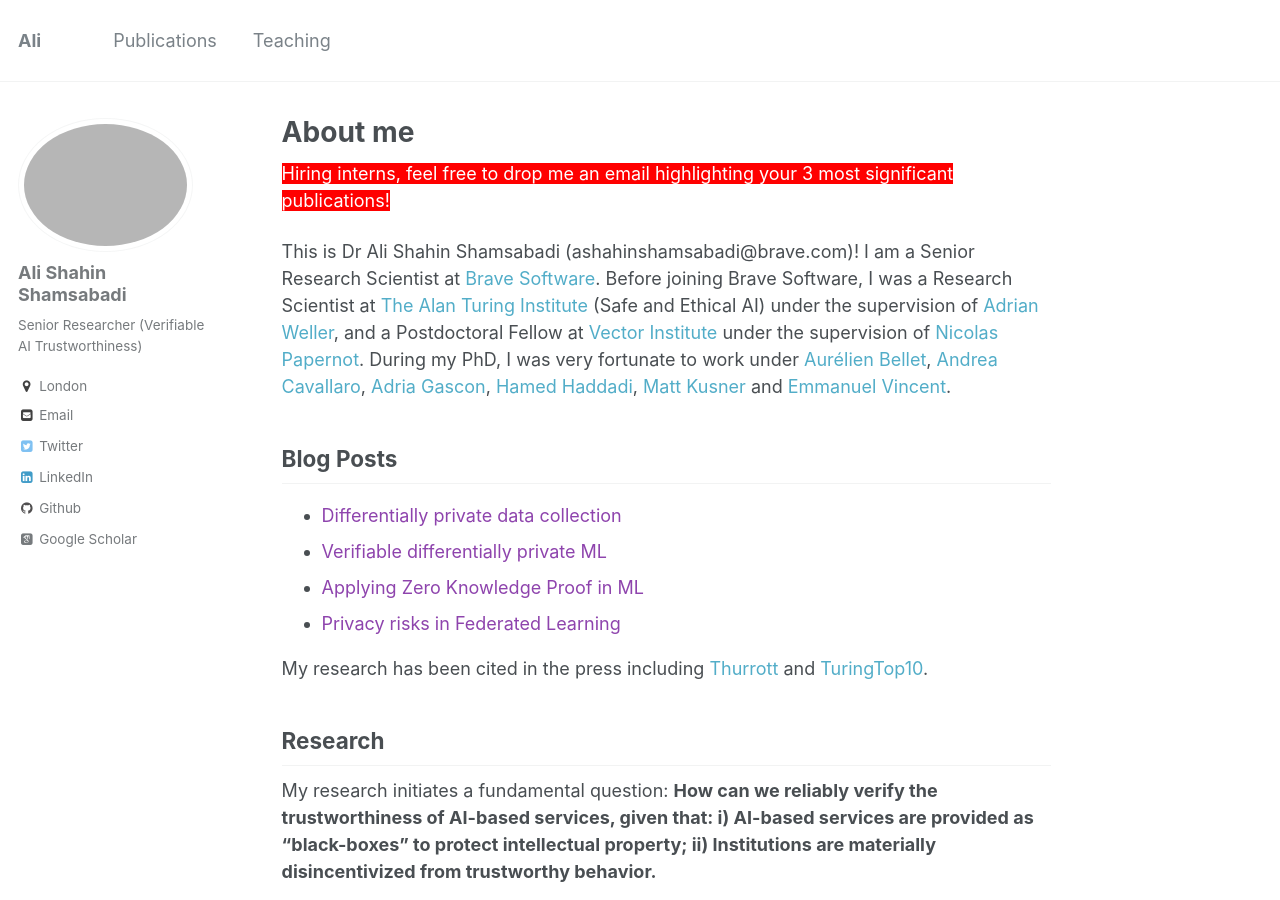
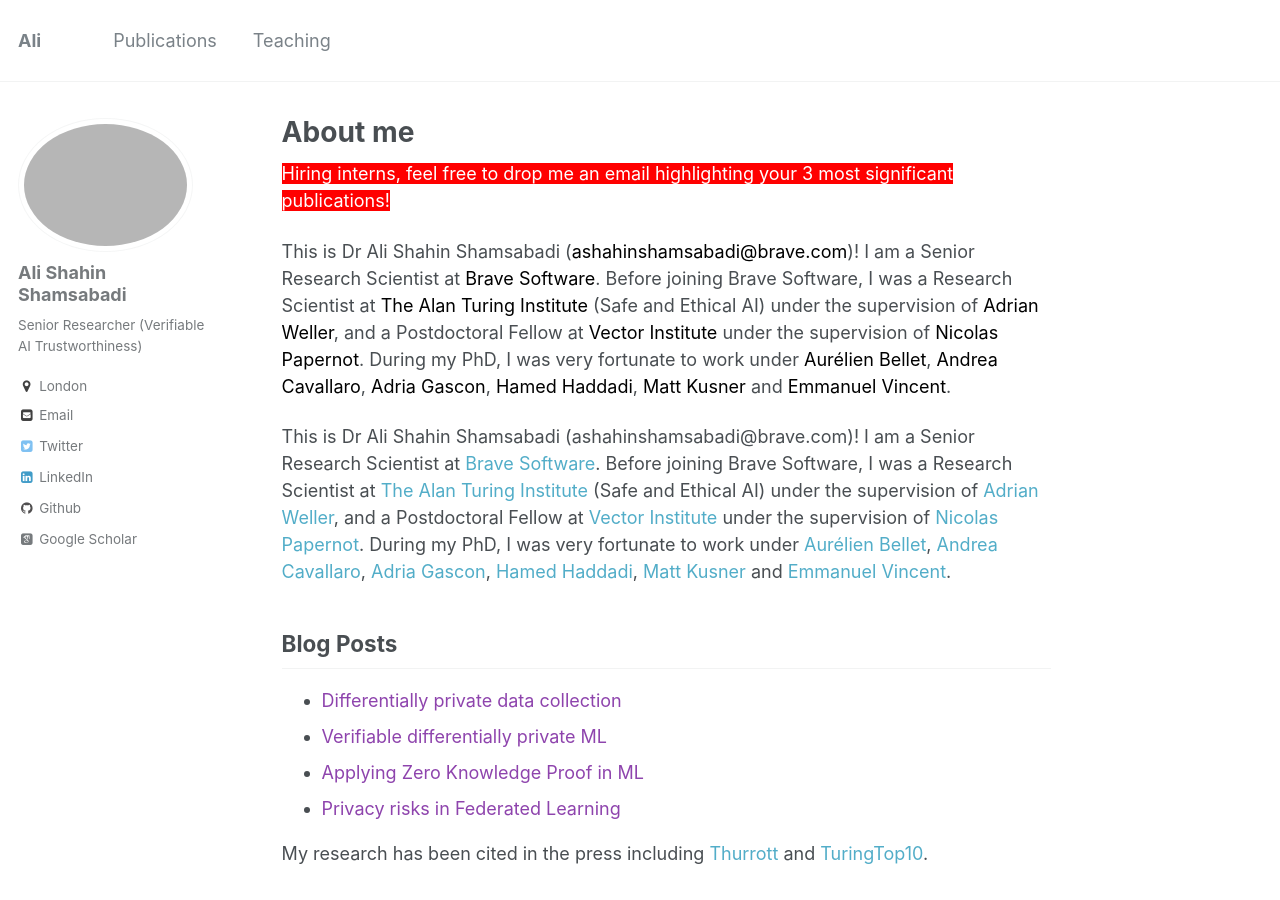
Before and after one commit to AliShahin/AliShahin.github.io, a Jekyll site: the page built from _pages/about.md, in a window 1280 px wide and 900 px high. Built offline with Jekyll 4.4.1, drawn with Linux system fonts in a browser that asks for light colours; some web fonts are replaced.

Commit message:
Update about.md

```diff
--- a/_pages/about.md
+++ b/_pages/about.md
@@ -9,6 +9,22 @@ redirect_from:
 ---
 
 <span style="background-color:red"><font color="white"> Hiring interns, feel free to drop me an email highlighting your 3 most significant publications! </font></span>
+
+<p>
+  This is Dr Ali Shahin Shamsabadi (<a href="mailto:ashahinshamsabadi@brave.com" style="color:#000000;">ashahinshamsabadi@brave.com</a>)! I am a Senior Research Scientist at
+  <a href="https://brave.com" style="color:#000000;">Brave Software</a>. Before joining Brave Software, I was a Research Scientist at
+  <a href="https://www.turing.ac.uk" style="color:#000000;">The Alan Turing Institute</a> (Safe and Ethical AI) under the supervision of
+  <a href="http://mlg.eng.cam.ac.uk/adrian/" style="color:#000000;">Adrian Weller</a>, and a Postdoctoral Fellow at
+  <a href="https://vectorinstitute.ai" style="color:#000000;">Vector Institute</a> under the supervision of
+  <a href="https://www.papernot.fr" style="color:#000000;">Nicolas Papernot</a>. During my PhD, I was very fortunate to work under
+  <a href="http://researchers.lille.inria.fr/abellet/" style="color:#000000;">Aurélien Bellet</a>,
+  <a href="https://scholar.google.com/citations?hl=en&user=KZmcljoAAAAJ&view_op=list_works&sortby=pubdate" style="color:#000000;">Andrea Cavallaro</a>,
+  <a href="https://scholar.google.com/citations?hl=en&user=M1FQ49sAAAAJ&view_op=list_works&sortby=pubdate" style="color:#000000;">Adria Gascon</a>,
+  <a href="https://www.imperial.ac.uk/people/h.haddadi" style="color:#000000;">Hamed Haddadi</a>,
+  <a href="https://mkusner.github.io" style="color:#000000;">Matt Kusner</a> and
+  <a href="https://members.loria.fr/EVincent/" style="color:#000000;">Emmanuel Vincent</a>.
+</p>
+
 
 This is Dr Ali Shahin Shamsabadi (ashahinshamsabadi@brave.com)! I am a Senior Research Scientist at [Brave Software](https://brave.com). Before joining Brave Software, I was a Research Scientist at [The Alan Turing Institute](https://www.turing.ac.uk) (Safe and Ethical AI) under the supervision of [Adrian Weller](http://mlg.eng.cam.ac.uk/adrian/), and a Postdoctoral Fellow at [Vector Institute](https://vectorinstitute.ai) under the supervision of [Nicolas Papernot](https://www.papernot.fr). During my PhD, I was very fortunate to work under [Aurélien Bellet](http://researchers.lille.inria.fr/abellet/), [Andrea Cavallaro](https://scholar.google.com/citations?hl=en&user=KZmcljoAAAAJ&view_op=list_works&sortby=pubdate), [Adria Gascon](https://scholar.google.com/citations?hl=en&user=M1FQ49sAAAAJ&view_op=list_works&sortby=pubdate), [Hamed Haddadi](https://www.imperial.ac.uk/people/h.haddadi), [Matt Kusner](https://mkusner.github.io) and [Emmanuel Vincent](https://members.loria.fr/EVincent/).
 
```
